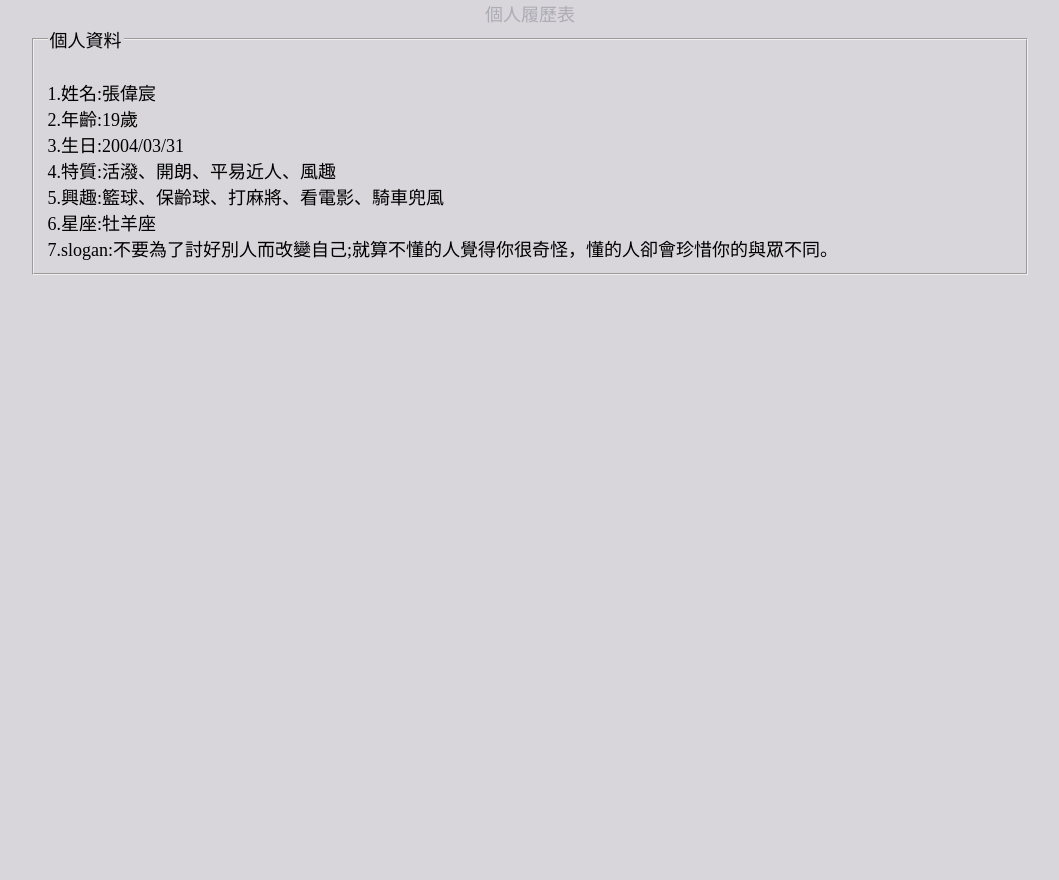
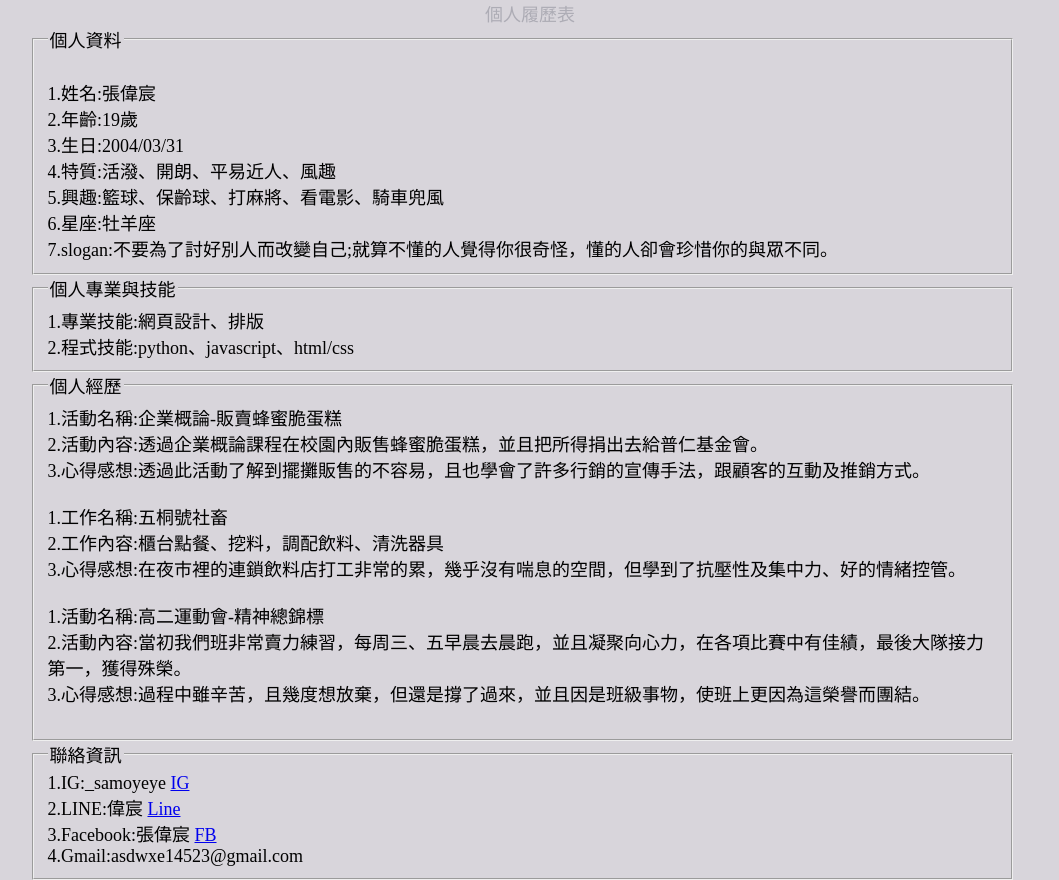
Before and after one commit to tobyychang/11144131-midterm, a plain HTML site: page index.html in a window 1280 px wide. Shown: the whole page, without its empty margins (110-1169 px from the left). Before the commit the page ends 800 px from the top, so only its background shows below. Drawn offline with Linux system fonts and the light colour scheme.

Commit message:
第三次推送

```diff
--- a/index.html
+++ b/index.html
@@ -21,6 +21,38 @@
             6.星座:牡羊座<br>
             7.slogan:不要為了討好別人而改變自己;就算不懂的人覺得你很奇怪，懂的人卻會珍惜你的與眾不同。<br>
         </fieldset>
+
+        <fieldset>
+            <legend>個人專業與技能</legend>
+            1.專業技能:網頁設計、排版<br>
+            2.程式技能:python、javascript、html/css<br>
+        </fieldset>
+
+        <fieldset>
+            <legend>個人經歷</legend>
+            1.活動名稱:企業概論-販賣蜂蜜脆蛋糕<br>
+            2.活動內容:透過企業概論課程在校園內販售蜂蜜脆蛋糕，並且把所得捐出去給普仁基金會。<br>
+            3.心得感想:透過此活動了解到擺攤販售的不容易，且也學會了許多行銷的宣傳手法，跟顧客的互動及推銷方式。<br>
+            <br>
+
+            1.工作名稱:五桐號社畜<br>
+            2.工作內容:櫃台點餐、挖料，調配飲料、清洗器具<br>
+            3.心得感想:在夜市裡的連鎖飲料店打工非常的累，幾乎沒有喘息的空間，但學到了抗壓性及集中力、好的情緒控管。<br>
+            <br>
+
+            1.活動名稱:高二運動會-精神總錦標<br>
+            2.活動內容:當初我們班非常賣力練習，每周三、五早晨去晨跑，並且凝聚向心力，在各項比賽中有佳績，最後大隊接力第一，獲得殊榮。<br>
+            3.心得感想:過程中雖辛苦，且幾度想放棄，但還是撐了過來，並且因是班級事物，使班上更因為這榮譽而團結。<br>
+            <br>
+        </fieldset>
+
+        <fieldset>
+            <legend>聯絡資訊</legend>
+            1.IG:_samoyeye <a href="https://instagram.com/_samoyeye?igshid=NzZlODBkYWE4Ng%3D%3D&utm_source=qr">IG</a><br>
+            2.LINE:偉宸 <a href="https://line.me/ti/p/z8vBZQcguN">Line</a><br>
+            3.Facebook:張偉宸 <a href="https://www.facebook.com/wanting.chang.545?mibextid=LQQJ4d">FB</a><br>
+            4.Gmail:asdwxe14523@gmail.com<br>
+        </fieldset>
     </form>
 </body>
 </html>
--- a/style.css
+++ b/style.css
@@ -9,3 +9,7 @@ header {
     text-align: center;
     color: #adacb5;
 }
+
+fieldset {
+    width: 95%;
+}
```
